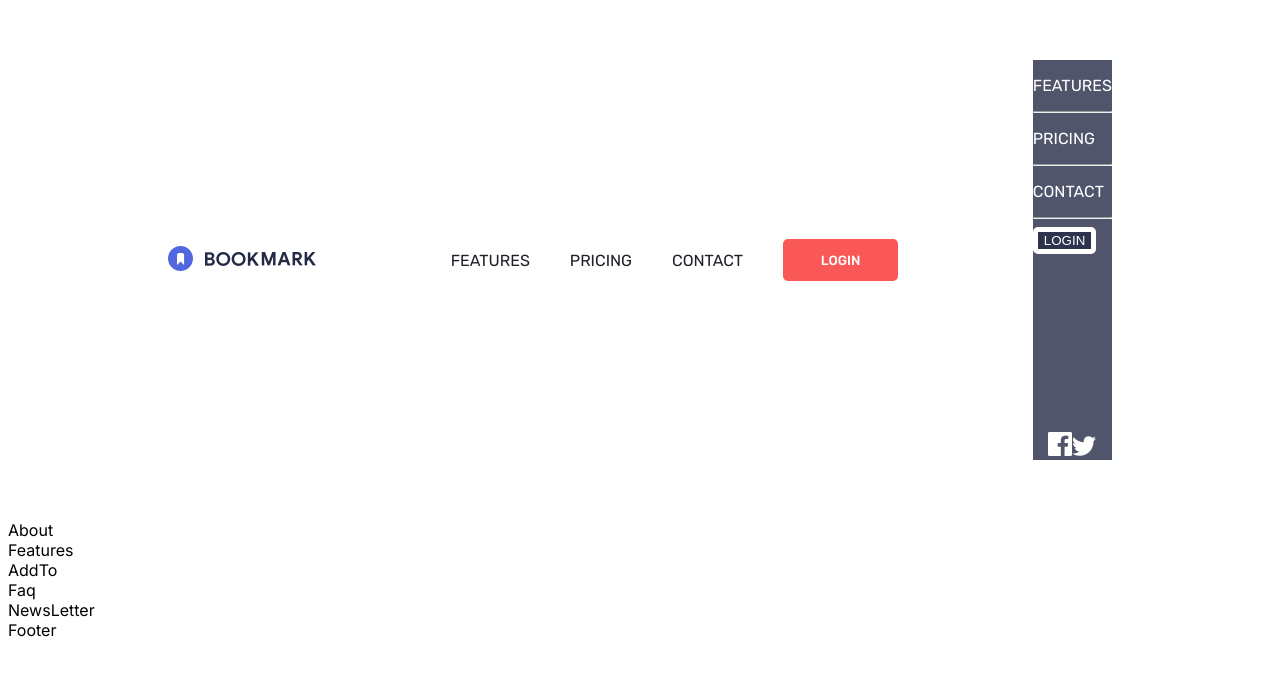
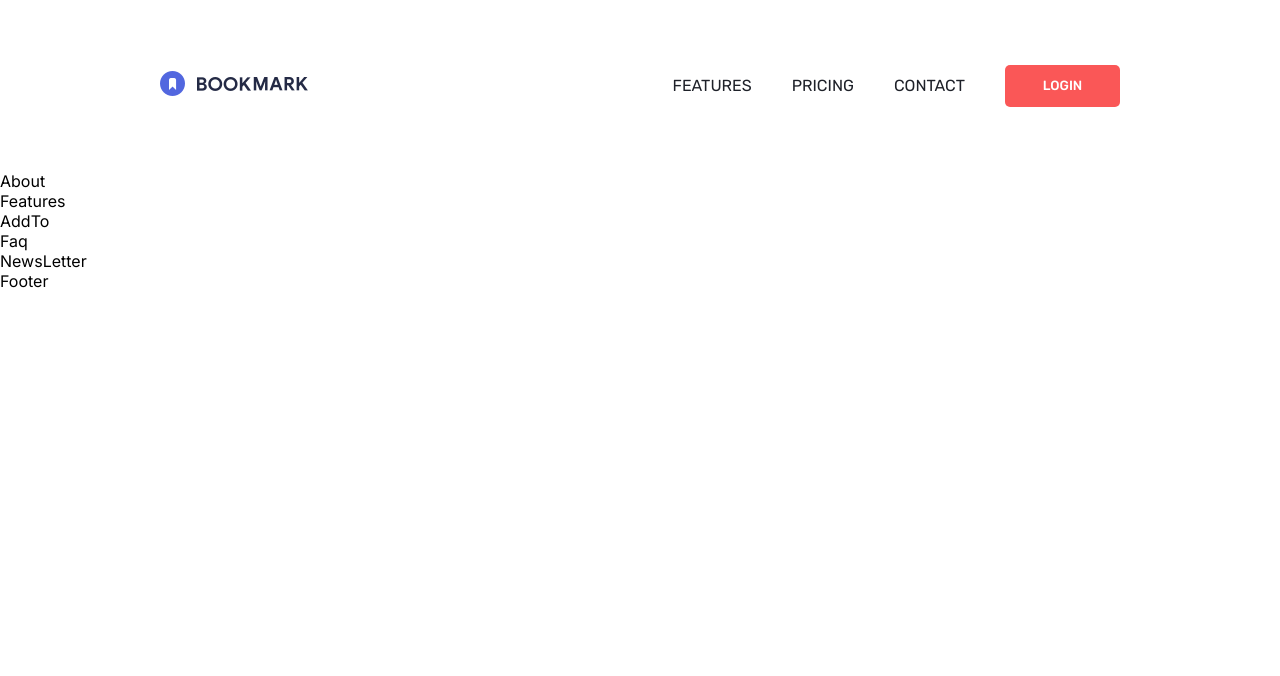
Before and after one commit to chinmayagarwal3007/bookmark-landing-page, a Next.js app: page / in a window 1280 px wide. Shown: the top 676 px of the page. Built offline with nearby package versions, Linux system fonts and the light colour scheme.

Commit message:
Navbar almost done

```diff
--- a/src/app/globals.css
+++ b/src/app/globals.css
@@ -1 +1,5 @@
 @import url('https://fonts.googleapis.com/css2?family=Rubik:wght@400;500&display=swap');
+
+body{
+    margin: 0px;
+}
--- a/src/components/navbar/Navbar.jsx
+++ b/src/components/navbar/Navbar.jsx
@@ -5,10 +5,23 @@ import Image from 'next/image'
 
 const Navbar = () => {
 
-    const [open, setOpen] = useState(true)
+    const [open, setOpen] = useState(false)
+    const [imageUrl, setImageUrl] = useState('/icon-hamburger.png');
+    const [backgroundColor, setBackgroundColor] = useState('white');
+
+    const handleClick = () => {
+      // Toggle between the two image URLs
+      setImageUrl((prevImageUrl) =>
+        prevImageUrl === '/icon-hamburger.png'
+          ? '/icon-close.png'
+          : '/icon-hamburger.png'
+      );
+
+      setBackgroundColor((prevColor) => (prevColor === 'white' ? 'rgba(37, 43, 70, 0.9)' : 'white'));
+    };
 
   return (
-    <div className={styles.container}>
+    <div className={styles.container} style={{ backgroundColor: backgroundColor}}>
 
       <div className={styles.image}>
           <Image src="/logo-bookmark.png" alt='logo' width={148} height={25} className={styles.logo}/>
@@ -21,8 +34,8 @@ const Navbar = () => {
         <button className={styles.button}>LOGIN</button>
       </div>
 
-      <div className={styles.hamburger} onClick={() => setOpen(!open)}>
-        <Image src="/icon-hamburger.png" alt='hamburger' width={18} height={15}   />
+      <div className={styles.hamburger} onClick={() => {setOpen(!open);handleClick()}}>
+        <Image src={imageUrl} alt='hamburger' width={18} height={15}   />
       </div>
 
     {
@@ -30,18 +43,18 @@ const Navbar = () => {
 
       <div className={styles.mobileLinks}>
 
-        <div>
+        <div className={styles.upperHalf}>
         <p className={styles.mobileLink}>FEATURES</p>
-        <hr />
+        <hr className={styles.hr} />
         <p className={styles.mobileLink}>PRICING</p>
-        <hr />
+        <hr className={styles.hr} />
         <p className={styles.mobileLink}>CONTACT</p>
-        <hr />
+        <hr className={styles.hr} />
         <button className={styles.mobileButton}>LOGIN</button>
         </div>
 
 
-        <div>
+        <div className={styles.social}>
           <Image src="/icon-facebook.png"  alt='facebook-logo' width={24} height={24} />
           <Image src="/icon-twitter.png"  alt='twitter-logo' width={24} height={20} />
         </div>
--- a/src/components/navbar/navbar.module.css
+++ b/src/components/navbar/navbar.module.css
@@ -5,6 +5,7 @@
     flex-direction: row;
     align-items: center;
     justify-content: space-between;
+    position: relative;
 }
 
 
@@ -20,6 +21,11 @@
     font-size: 16px;
     color: hsl(224 , 16% , 14%);
     font-weight: 400;
+    cursor: pointer;
+}
+
+.link:hover{
+    color: hsl(0, 94%, 66%);
 }
 
 .button{
@@ -31,6 +37,13 @@
     width: 115px;
     border: none;
     font-weight: 500;
+    cursor: pointer;
+}
+
+.button:hover{
+    background-color: transparent;
+    border: solid hsl(0, 94%, 66%) 2px;
+    color: hsl(0, 94%, 66%);
 }
 
 .hamburger{
@@ -39,14 +52,23 @@
 
 
 .mobileLinks{
-    height: 400px;
-    width: fit-content;
+    position: absolute;
     z-index: 2;
-    background-color: hsla(229, 31%, 21%, 0.8);
+    background-color: rgba(37, 43, 70, 0.9);
     display: flex;
     flex-direction: column;
     align-items: center;
-    justify-content: space-between;
+    justify-content: space-around;
+    top: 38.5px;
+    width: 100vw;
+    height: 350px;
+}
+
+.social{
+    display: flex;
+    align-items: center;
+    justify-content: space-around;
+    gap: 25px;
 }
 
 .mobileLink{
@@ -54,22 +76,48 @@
 }
 
 .mobileButton{
-    background-color: hsla(229, 31%, 21%, 0.8);
+    margin: 10px;
+    background-color: transparent;
     color: white;
     border-radius: 5px;
-    border: solid white 5px;
+    border: solid white 3px;
+    width: 60vw;
+    height: 35px;
 }
 
-@media (max-width: 480px) {
-
+.hr{
+    width:60vw;
+}
+.upperHalf{
+    display: flex;
+    flex-direction: column;
+    align-items: center;
+    justify-content: space-between;
 }
 
-/* Styles for standard mobile devices */
-@media (min-width: 481px) and (max-width: 764px) {
-
+@media (max-width: 764px) {
+    .links{
+        display: none;
+    }
+    .hamburger{
+        display: flex;
+    }
+    .container{
+        margin: 0px;
+    }
+    .image{
+        margin-top: 10px;
+        margin-left: 5px;
+    }
+    .hamburger{
+        margin-top: 10px;
+        margin-right: 5px;
+    }
 }
 
 /* Styles for small tablets */
 @media (min-width: 764px) and (max-width: 1024px) {
-
+    .container{
+        margin: 60px;
+    }
 }
```
